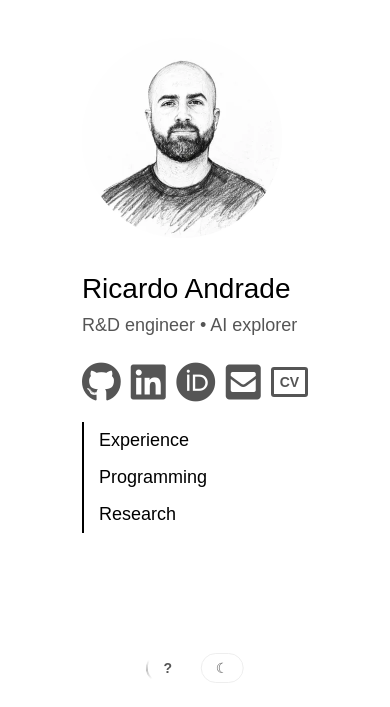
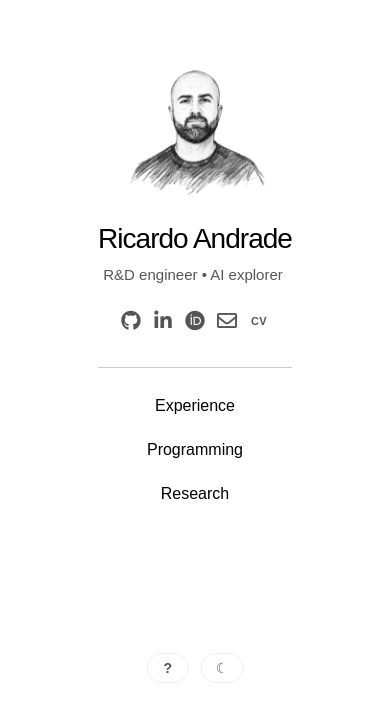
Before and after one commit to itsjrsa/itsjrsa.github.io, a React (Vite) app: page / in a window 390 px wide. Shown: the part 137-844 px from the top of the page. Built offline with nearby package versions, Linux system fonts and the light colour scheme.

Commit message:
Polish homepage portraits, layout, and shared controls

```diff
--- a/src/App.jsx
+++ b/src/App.jsx
@@ -27,7 +27,7 @@ function App() {
           <Route path="*" element={<NotFoundPage />} />
         </Routes>
       </AnimatePresence>
-      <div className={`${styles.bottomControls} ${location.pathname !== '/' ? styles.compact : ''}`}>
+      <div className={styles.bottomControls}>
         <AskMe />
         <ThemeToggle />
       </div>
--- a/src/components/common/AskMe.jsx
+++ b/src/components/common/AskMe.jsx
@@ -1,5 +1,4 @@
 import { useState, useRef, useEffect } from 'react'
-import { useLocation } from 'react-router-dom'
 import styles from './AskMe.module.css'
 
 const API_URL = 'https://askme-api.itsjrsa.workers.dev'
@@ -26,8 +25,6 @@ export default function AskMe() {
   const [exampleIndex, setExampleIndex] = useState(0)
   const inputRef = useRef(null)
   const containerRef = useRef(null)
-  const location = useLocation()
-  const isHomePage = location.pathname === '/'
 
   useEffect(() => {
     if (isWriting && inputRef.current) {
@@ -137,19 +134,18 @@ export default function AskMe() {
   if (!isWriting) {
     return (
       <button
-        className={`${styles.trigger} ${isHomePage ? styles.triggerHome : styles.triggerCompact}`}
+        className={styles.trigger}
         onClick={() => setIsWriting(true)}
         aria-label="Ask me anything"
-        data-hint="ask me"
+        data-hint="ask me anything"
       >
-        <span className={styles.icon}>?</span>
-        <span className={styles.triggerText}>ask me anything</span>
+        <span aria-hidden="true">?</span>
       </button>
     )
   }
 
   return (
-    <div className={`${styles.container} ${!isHomePage ? styles.withCard : ''}`} ref={containerRef}>
+    <div className={`${styles.container} ${styles.withCard}`} ref={containerRef}>
       {!answer && (
         <>
           {!loading && (
--- a/src/components/common/AskMe.module.css
+++ b/src/components/common/AskMe.module.css
@@ -1,57 +1,20 @@
 .trigger {
   position: relative;
   background: var(--color-bg);
-  border: none;
+  border: 1px solid var(--color-border);
+  border-radius: 20px;
+  padding: 6px 14px;
   color: var(--color-text-muted);
-  font-size: 16px;
+  font-size: 14px;
   font-weight: 600;
   cursor: pointer;
-  padding: 8px 16px;
-  border-radius: 20px;
-  transition: color 0.2s ease;
+  transition: color 0.2s ease, border-color 0.2s ease;
 }
 
-.trigger::before {
-  content: '';
-  position: absolute;
-  inset: -1px;
-  border-radius: 21px;
-  padding: 2px;
-  background: conic-gradient(
-    from var(--angle, 0deg),
-    transparent 0%,
-    rgba(128, 128, 128, 0.5) 8%,
-    transparent 16%
-  );
-  -webkit-mask: linear-gradient(#fff 0 0) content-box, linear-gradient(#fff 0 0);
-  mask: linear-gradient(#fff 0 0) content-box, linear-gradient(#fff 0 0);
-  -webkit-mask-composite: xor;
-  mask-composite: exclude;
-  animation: spin 1.5s linear infinite;
-}
-
-@keyframes spin {
-  to { --angle: 360deg; }
-}
-
-@property --angle {
-  syntax: '<angle>';
-  initial-value: 0deg;
-  inherits: false;
-}
-
-.trigger:hover {
-  background: var(--color-text-muted);
-  color: var(--color-bg);
-}
-
-.trigger:hover::before {
-  background: conic-gradient(
-    from var(--angle, 0deg),
-    transparent 0%,
-    var(--color-text) 10%,
-    transparent 20%
-  );
+.trigger:hover,
+.trigger:focus-visible {
+  border-color: var(--color-border-hover);
+  color: var(--color-text);
 }
 
 .trigger::after {
@@ -62,6 +25,7 @@
   transform: translateY(-50%);
   margin-right: 10px;
   font-size: 12px;
+  font-weight: 400;
   color: var(--color-text-muted);
   white-space: nowrap;
   opacity: 0;
@@ -69,53 +33,21 @@
   transition: opacity 0.2s ease;
 }
 
-.trigger:hover::after {
+.trigger:hover::after,
+.trigger:focus-visible::after {
   opacity: 1;
 }
 
-/* Compact trigger for non-home pages */
-.triggerCompact {
-  padding: 8px 14px;
-  overflow: hidden;
-  transition: color 0.2s ease;
-  white-space: nowrap;
+.trigger:focus-visible {
+  outline: 2px solid var(--color-text);
+  outline-offset: 3px;
 }
 
-.triggerCompact:hover {
-  padding: 8px 16px;
-}
-
-.icon {
-  font-weight: 700;
-}
-
-.triggerText {
-  display: inline-block;
-  max-width: 0;
-  overflow: hidden;
-  vertical-align: middle;
-  transition: max-width 0.3s ease, margin 0.3s ease;
-}
-
-.triggerCompact:hover .icon {
-  display: none;
-}
-
-.triggerCompact:hover .triggerText {
-  max-width: 150px;
-}
-
-/* Homepage trigger - full text on desktop, compact on mobile */
-.triggerHome .icon {
-  display: none;
-}
-
-.triggerHome .triggerText {
-  max-width: 150px;
-}
-
-.triggerHome::after {
-  display: none;
+@media (prefers-reduced-motion: reduce) {
+  .trigger,
+  .trigger::after {
+    transition: none;
+  }
 }
 
 .container {
@@ -261,18 +193,6 @@
   }
 
 
-  .trigger .triggerText {
-    display: none;
-  }
-
-  .trigger .icon {
-    display: inline;
-  }
-
-  .triggerHome::after {
-    display: block;
-  }
-
   .container {
     background: rgba(255, 255, 255, 0.25);
     backdrop-filter: blur(24px) saturate(180%);
--- a/src/components/common/SocialIcons.jsx
+++ b/src/components/common/SocialIcons.jsx
@@ -1,10 +1,10 @@
 import styles from './SocialIcons.module.css'
 
 const socials = [
-  { href: 'https://github.com/itsjrsa', icon: 'fab fa-github', label: 'GitHub' },
-  { href: 'https://linkedin.com/in/itsjrsa', icon: 'fab fa-linkedin', label: 'LinkedIn' },
-  { href: 'https://orcid.org/0000-0001-8170-8235', icon: 'fab fa-orcid', label: 'ORCID' },
-  { href: 'mailto:jrsa2012@gmail.com', icon: 'fa fa-envelope-square', label: 'Email' },
+  { href: 'https://github.com/itsjrsa', label: 'GitHub', icon: 'fab fa-github' },
+  { href: 'https://linkedin.com/in/itsjrsa', label: 'LinkedIn', icon: 'fab fa-linkedin-in' },
+  { href: 'https://orcid.org/0000-0001-8170-8235', label: 'ORCID', icon: 'fab fa-orcid' },
+  { href: 'mailto:jrsa2012@gmail.com', label: 'Email', icon: 'far fa-envelope' },
   { href: 'https://raw.githubusercontent.com/itsjrsa/cv/master/cv.pdf', label: 'CV', isCV: true }
 ]
 
@@ -19,12 +19,13 @@ export default function SocialIcons() {
           target={social.href.startsWith('mailto') ? undefined : '_blank'}
           rel="noopener noreferrer"
           aria-label={social.label}
+          title={social.isCV ? 'Curriculum vitae' : social.label}
           download={social.isCV ? true : undefined}
         >
           {social.isCV ? (
-            <span className={styles.cvText}>CV</span>
+            <span className={styles.cvText} aria-hidden="true">CV</span>
           ) : (
-            <i className={social.icon}></i>
+            <i className={social.icon} aria-hidden="true" />
           )}
         </a>
       ))}
--- a/src/components/common/SocialIcons.module.css
+++ b/src/components/common/SocialIcons.module.css
@@ -1,14 +1,17 @@
 .socialIcons {
-  margin-top: 20px;
+  margin-top: 12px;
   display: flex;
   align-items: center;
-  gap: 10px;
+  gap: 6px;
+  margin-left: -3px;
 }
 
 .socialIcon {
   text-decoration: none;
   color: var(--color-text-muted);
-  font-size: 24px;
+  width: 26px;
+  min-height: 40px;
+  font-size: 20px;
   transition: color 0.3s;
   display: flex;
   align-items: center;
@@ -16,31 +19,27 @@
 }
 
 .socialIcon:hover {
-  color: var(--color-accent-blue);
+  color: var(--color-text);
 }
 
+.socialIcon:focus-visible {
+  outline: 2px solid var(--color-text);
+  outline-offset: 2px;
+}
 
 .cvText {
-  font-size: 9px;
-  font-weight: 700;
-  border: 3px solid currentColor;
-  border-radius: 3px;
-  padding: 2px 5px;
-  line-height: 1;
-  height: 21.5px;
-  box-sizing: border-box;
-  display: flex;
-  align-items: center;
+  font-size: 11px;
+  font-weight: 600;
+  letter-spacing: 0.02em;
 }
 
 @media (max-width: 768px) {
-  .socialIcon {
-    font-size: 40px;
+  .socialIcons {
+    justify-content: center;
+    margin-left: 0;
   }
 
-  .cvText {
-    font-size: 14px;
-    padding: 4px 6px;
-    height: 30px;
+  .socialIcon {
+    min-height: 44px;
   }
 }
--- a/src/components/common/ThemeToggle.module.css
+++ b/src/components/common/ThemeToggle.module.css
@@ -10,7 +10,8 @@
   color: var(--color-text-muted);
 }
 
-.toggle:hover {
+.toggle:hover,
+.toggle:focus-visible {
   border-color: var(--color-border-hover);
   color: var(--color-text);
 }
@@ -30,6 +31,19 @@
   transition: opacity 0.2s ease;
 }
 
-.toggle:hover::after {
+.toggle:hover::after,
+.toggle:focus-visible::after {
   opacity: 1;
 }
+
+.toggle:focus-visible {
+  outline: 2px solid var(--color-text);
+  outline-offset: 3px;
+}
+
+@media (prefers-reduced-motion: reduce) {
+  .toggle,
+  .toggle::after {
+    transition: none;
+  }
+}
--- a/src/components/home/NavLinks.jsx
+++ b/src/components/home/NavLinks.jsx
@@ -11,6 +11,7 @@ const links = [
 export default function NavLinks() {
   return (
     <motion.nav
+      aria-label="Main navigation"
       className={styles.options}
       initial={{ opacity: 0 }}
       animate={{ opacity: 1 }}
--- a/src/components/home/NavLinks.module.css
+++ b/src/components/home/NavLinks.module.css
@@ -3,14 +3,14 @@
   flex-direction: column;
   align-items: flex-start;
   text-align: left;
-  margin-left: 30px;
+  margin-left: 32px;
 }
 
 .navLink {
   cursor: pointer;
   font-size: 16px;
   color: var(--color-text);
-  margin: 6px 0;
+  margin: 0;
   position: relative;
 }
 
@@ -19,33 +19,48 @@
   color: inherit;
   position: relative;
   display: inline-block;
+  padding: 10px 0;
+  line-height: 1.5;
 }
 
 .navLink a::after {
   content: '';
   position: absolute;
   width: 0;
-  height: 2px;
-  bottom: -2px;
+  height: 1px;
+  bottom: 7px;
   left: 0;
   background-color: var(--color-text);
   transition: width 0.3s ease, background-color 0.3s;
 }
 
-.navLink a:hover::after {
+.navLink a:hover::after,
+.navLink a:focus-visible::after {
   width: 100%;
+}
+
+.navLink a:focus-visible {
+  outline: 2px solid var(--color-text);
+  outline-offset: 5px;
 }
 
 @media (max-width: 768px) {
   .options {
-    margin-top: 20px;
+    margin-top: 24px;
     margin-left: 0;
-    border-left: 2px solid var(--color-text);
-    padding-left: 15px;
+    border-top: 1px solid var(--color-divider);
+    padding-top: 16px;
+    align-items: center;
+    width: 100%;
   }
 
   .navLink {
-    font-size: 18px;
-    margin: 8px 0;
+    font-size: 16px;
   }
 }
+
+@media (prefers-reduced-motion: reduce) {
+  .navLink a::after {
+    transition: none;
+  }
+}
--- a/src/components/home/ProfileCard.jsx
+++ b/src/components/home/ProfileCard.jsx
@@ -11,14 +11,22 @@ export default function ProfileCard() {
       animate={{ opacity: 1 }}
       transition={{ duration: 0.4 }}
     >
-      <img
-        src="/images/portrait-jrsa.webp"
-        alt="Ricardo Andrade"
-        className={styles.photo}
-        width="140"
-        height="140"
-        loading="lazy"
-      />
+      <div className={styles.portrait}>
+        <img
+          src="/images/portrait-jrsa-light.webp"
+          alt="Ricardo Andrade"
+          className={`${styles.photo} ${styles.lightPhoto}`}
+          width="150"
+          height="150"
+        />
+        <img
+          src="/images/portrait-jrsa-dark.webp"
+          alt="Ricardo Andrade"
+          className={`${styles.photo} ${styles.darkPhoto}`}
+          width="150"
+          height="150"
+        />
+      </div>
       <div className={styles.info}>
         <h1>Ricardo Andrade</h1>
         <p>
--- a/src/components/home/ProfileCard.module.css
+++ b/src/components/home/ProfileCard.module.css
@@ -1,22 +1,42 @@
 .profile {
   display: flex;
   align-items: center;
-  gap: 20px;
+  gap: 24px;
   position: relative;
 }
 
-.photo {
+.portrait {
   width: 150px;
   height: 150px;
-  border-radius: 50%;
+  flex-shrink: 0;
+}
+
+.photo {
+  display: block;
+  width: 100%;
+  height: 100%;
   object-fit: cover;
+  filter: grayscale(1);
+}
+
+.darkPhoto {
+  display: none;
+  mix-blend-mode: lighten;
+}
+
+:global([data-theme="dark"]) .lightPhoto {
+  display: none;
+}
+
+:global([data-theme="dark"]) .darkPhoto {
+  display: block;
 }
 
 .info {
   text-align: left;
   position: relative;
-  padding-right: 30px;
-  min-width: 240px;
+  padding-right: 32px;
+  min-width: 260px;
 }
 
 .info::after {
@@ -25,15 +45,17 @@
   top: 0;
   bottom: 0;
   right: 0;
-  width: 2px;
-  background-color: var(--color-text);
+  width: 1px;
+  background-color: var(--color-divider);
   transition: background-color 0.3s;
 }
 
 .info h1 {
-  margin: 0 0 10px 0;
-  font-size: 24px;
+  margin: 0 0 8px;
+  font-size: 28px;
   font-weight: 500;
+  line-height: 1.2;
+  letter-spacing: -0.035em;
   color: var(--color-text);
 }
 
@@ -41,24 +63,27 @@
   margin: 0;
   color: var(--color-text-muted);
   min-height: 1.5em;
+  font-size: 15px;
+  line-height: 1.6;
 }
 
 @media (max-width: 768px) {
   .profile {
     flex-direction: column;
-    align-items: flex-start;
+    align-items: center;
+    gap: 24px;
   }
 
-  .photo {
-    width: 200px;
-    height: 200px;
+  .portrait {
+    width: 144px;
+    height: 144px;
   }
 
   .info {
     max-width: 100%;
     padding-right: 0;
-    margin-top: 15px;
     min-width: auto;
+    text-align: center;
   }
 
   .info::after {
@@ -70,6 +95,6 @@
   }
 
   .info p {
-    font-size: 18px;
+    font-size: 15px;
   }
 }
--- a/src/pages/HomePage.module.css
+++ b/src/pages/HomePage.module.css
@@ -3,24 +3,26 @@
   justify-content: center;
   align-items: center;
   min-height: 100vh;
-  width: 69%;
+  min-height: 100svh;
+  width: 100%;
+  padding: 96px 32px;
   margin: 0 auto;
 }
 
 .content {
   display: flex;
   align-items: center;
-  text-align: center;
+  justify-content: center;
+  max-width: 100%;
 }
 
 @media (max-width: 768px) {
   .container {
-    width: 90%;
-    padding: 40px 20px;
+    padding: 88px 24px;
   }
 
   .content {
     flex-direction: column;
-    align-items: flex-start;
+    align-items: center;
   }
 }
```
Also changed, not shown: src/App.module.css (+2 -14 lines), public/images/portrait-jrsa-dark.webp (added), public/images/portrait-jrsa-light.webp (added).
